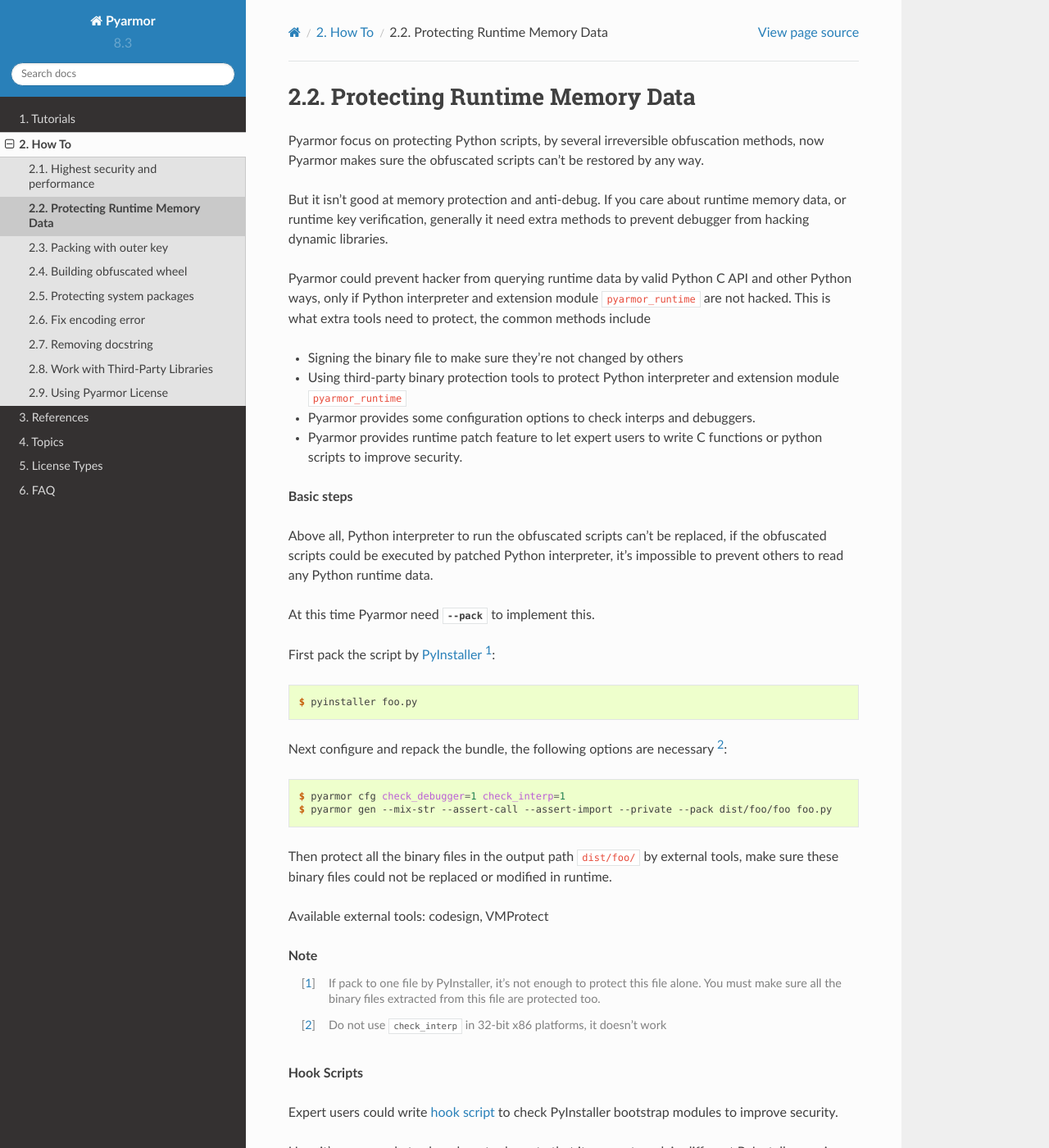
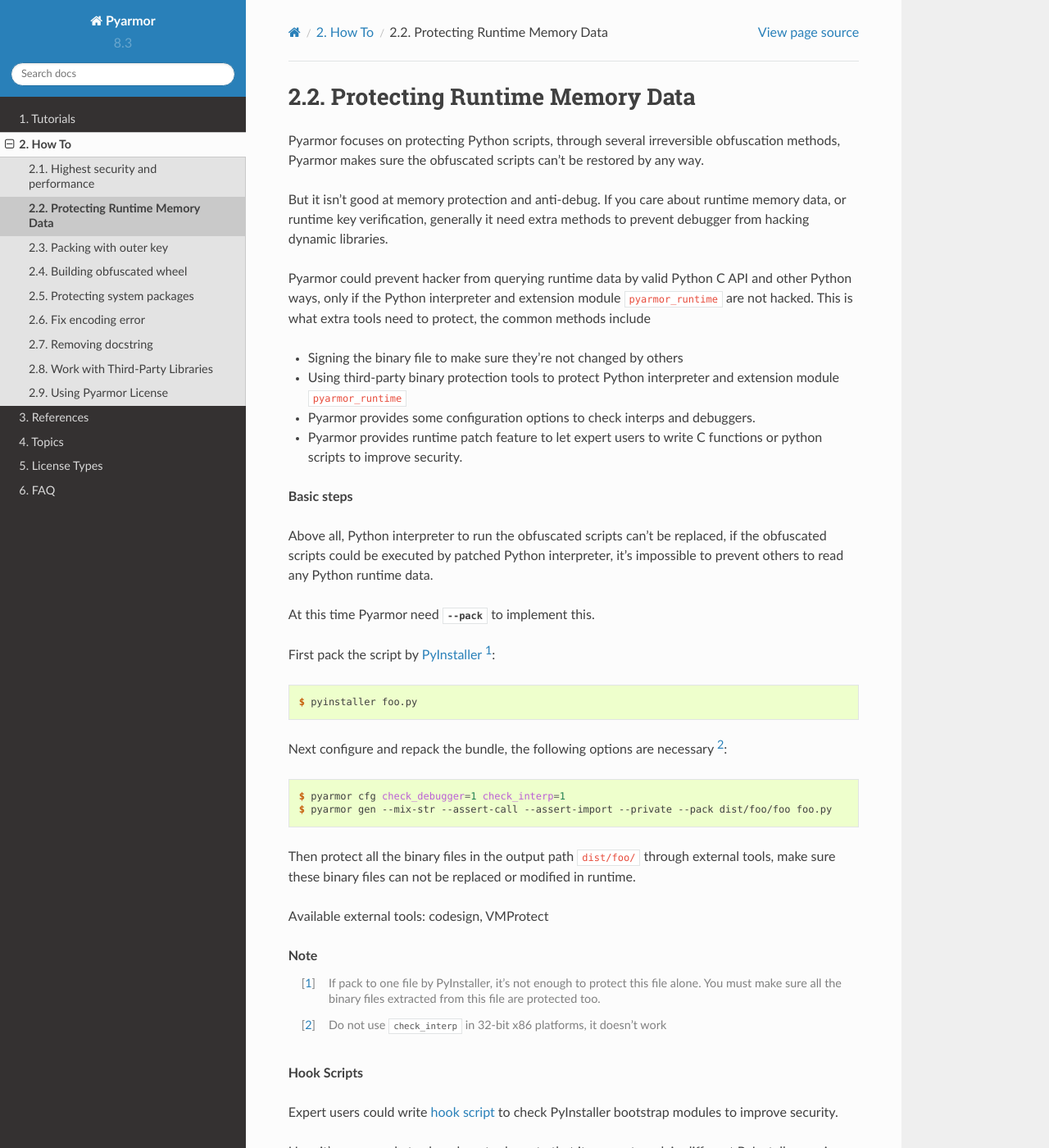
Before and after one commit to dashingsoft/pyarmor, a Sphinx documentation site: the page built from docs/how-to/protection.rst, in a window 1280 px wide and 1400 px high. Shown: the whole window at 82% size. Built offline with Sphinx 7.4.7 and the Read the Docs theme 2.0.0, drawn with Linux system fonts in a browser that asks for light colours.

Commit message:
Update protection.rst
Fixed minor grammatical errors

```diff
--- a/docs/how-to/protection.rst
+++ b/docs/how-to/protection.rst
@@ -11,11 +11,11 @@
 
 .. program:: pyarmor gen
 
-Pyarmor focus on protecting Python scripts, by several irreversible obfuscation methods, now Pyarmor makes sure the obfuscated scripts can't be restored by any way.
+Pyarmor focuses on protecting Python scripts, through several irreversible obfuscation methods, Pyarmor makes sure the obfuscated scripts can't be restored by any way.
 
 But it isn't good at memory protection and anti-debug. If you care about runtime memory data, or runtime key verification, generally it need extra methods to prevent debugger from hacking dynamic libraries.
 
-Pyarmor could prevent hacker from querying runtime data by valid Python C API and other Python ways, only if Python interpreter and extension module ``pyarmor_runtime`` are not hacked. This is what extra tools need to protect, the common methods include
+Pyarmor could prevent hacker from querying runtime data by valid Python C API and other Python ways, only if the Python interpreter and extension module ``pyarmor_runtime`` are not hacked. This is what extra tools need to protect, the common methods include
 
 - Signing the binary file to make sure they're not changed by others
 - Using third-party binary protection tools to protect Python interpreter and extension module ``pyarmor_runtime``
@@ -40,7 +40,7 @@
     $ pyarmor cfg check_debugger=1 check_interp=1
     $ pyarmor gen --mix-str --assert-call --assert-import --private --pack dist/foo/foo foo.py
 
-Then protect all the binary files in the output path :file:`dist/foo/` by external tools, make sure these binary files could not be replaced or modified in runtime.
+Then protect all the binary files in the output path :file:`dist/foo/` through external tools, make sure these binary files can not be replaced or modified in runtime.
 
 Available external tools: codesign, VMProtect
 
```
